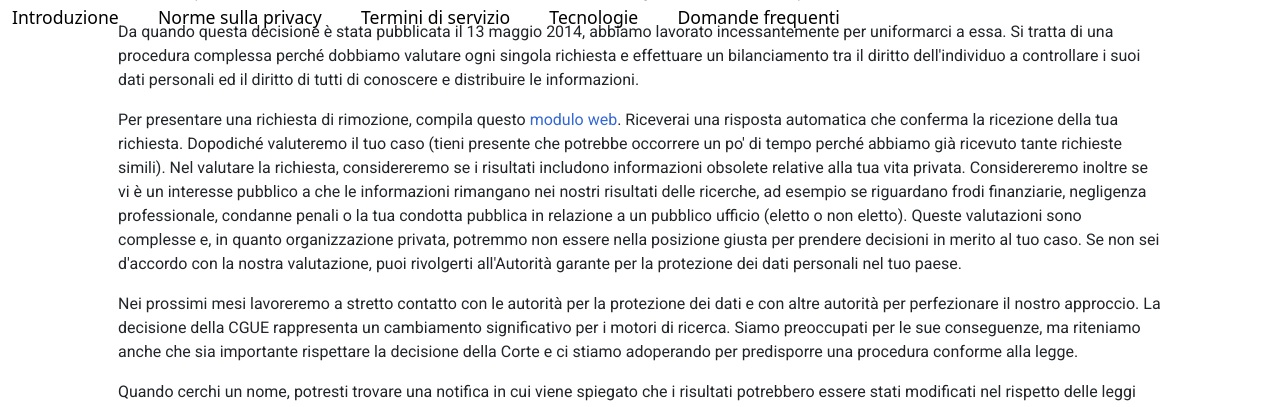
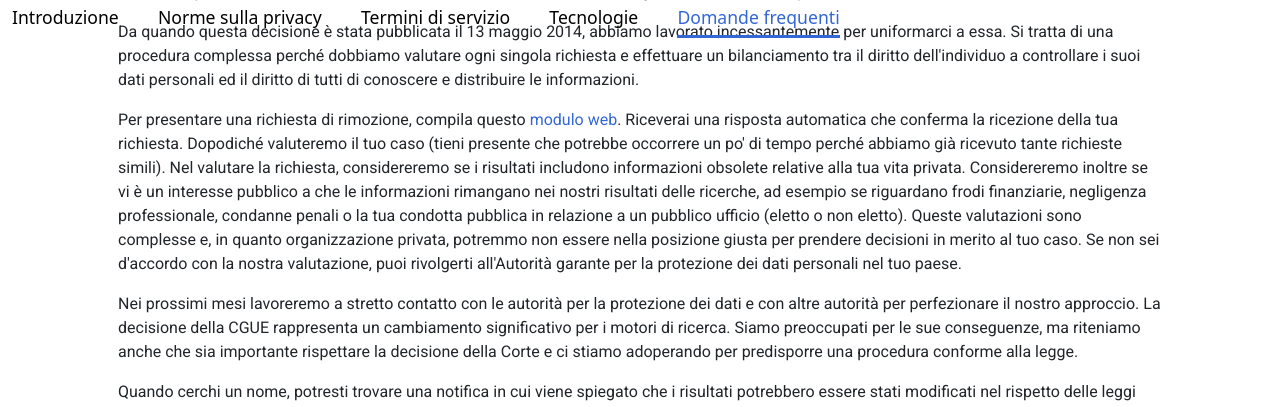
Before and after one commit to AngeloLista/php-google-faq, a PHP site: page / in a window 1280 px wide. Shown: the part 328-735 px from the top of the page. Run offline with PHP 8.4, Linux system fonts and the light colour scheme.

Commit message:
added active class to navbar links

```diff
--- a/css/style.css
+++ b/css/style.css
@@ -26,6 +26,11 @@ header{
 }
 header a {
     font-size: 22px;
+}
+header a span.active {
+    color: #3367d6;
+    border-bottom: 3px solid #3367d6;
+    padding-bottom: 6px;
 }
 .profile-icon {
     background-color: #ef6c00;
--- a/index.php
+++ b/index.php
@@ -124,11 +124,11 @@ $faqs = [
             <!-- Nav Bar -->
             <nav>
                 <ul>
-                    <li><a href="">Introduzione</a></li>
-                    <li><a href="">Norme sulla privacy</a></li>
-                    <li><a href="">Termini di servizio</a></li>
-                    <li><a href="">Tecnologie</a></li>
-                    <li><a href="">Domande frequenti</a></li>
+                    <li><a href=""><span>Introduzione</span></a></li>
+                    <li><a href=""><span>Norme sulla privacy</span></a></li>
+                    <li><a href=""><span>Termini di servizio</span></a></li>
+                    <li><a href=""><span>Tecnologie</span></a></li>
+                    <li><a href=""><span class="active">Domande frequenti</span></a></li>
                 </ul>
             </nav>
         </div>
```
